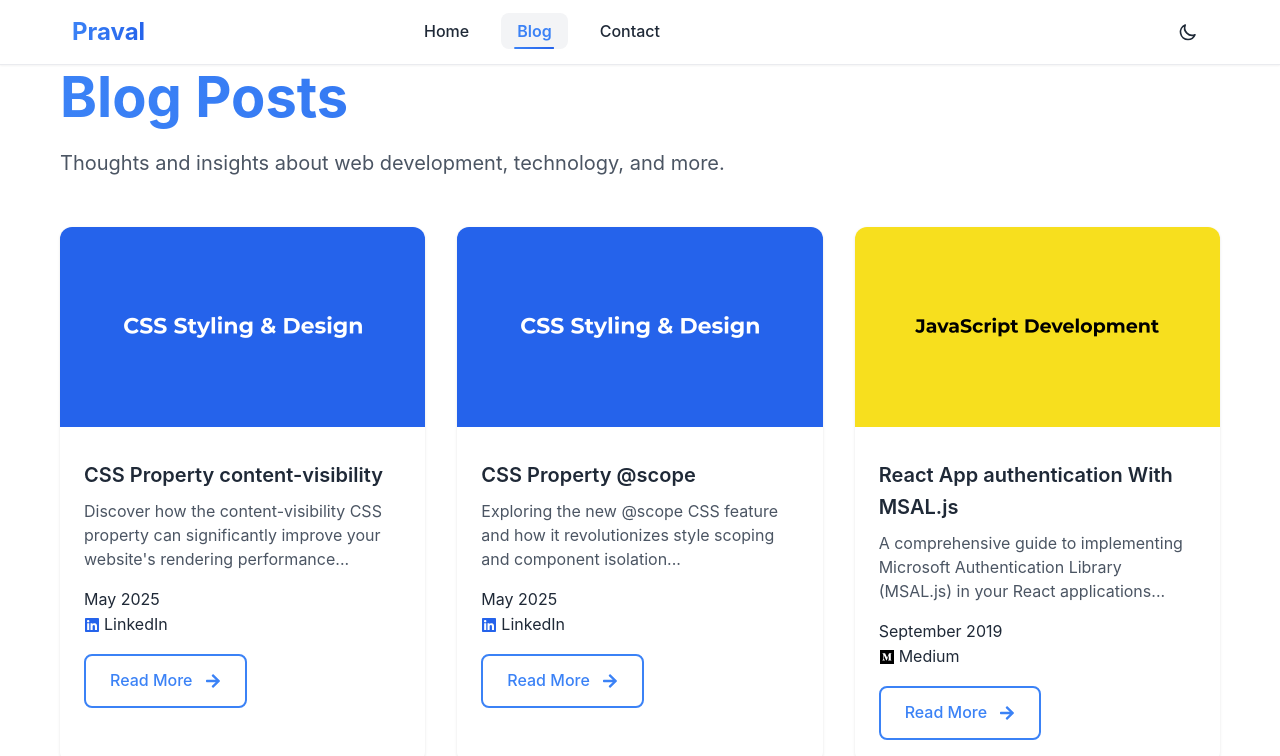
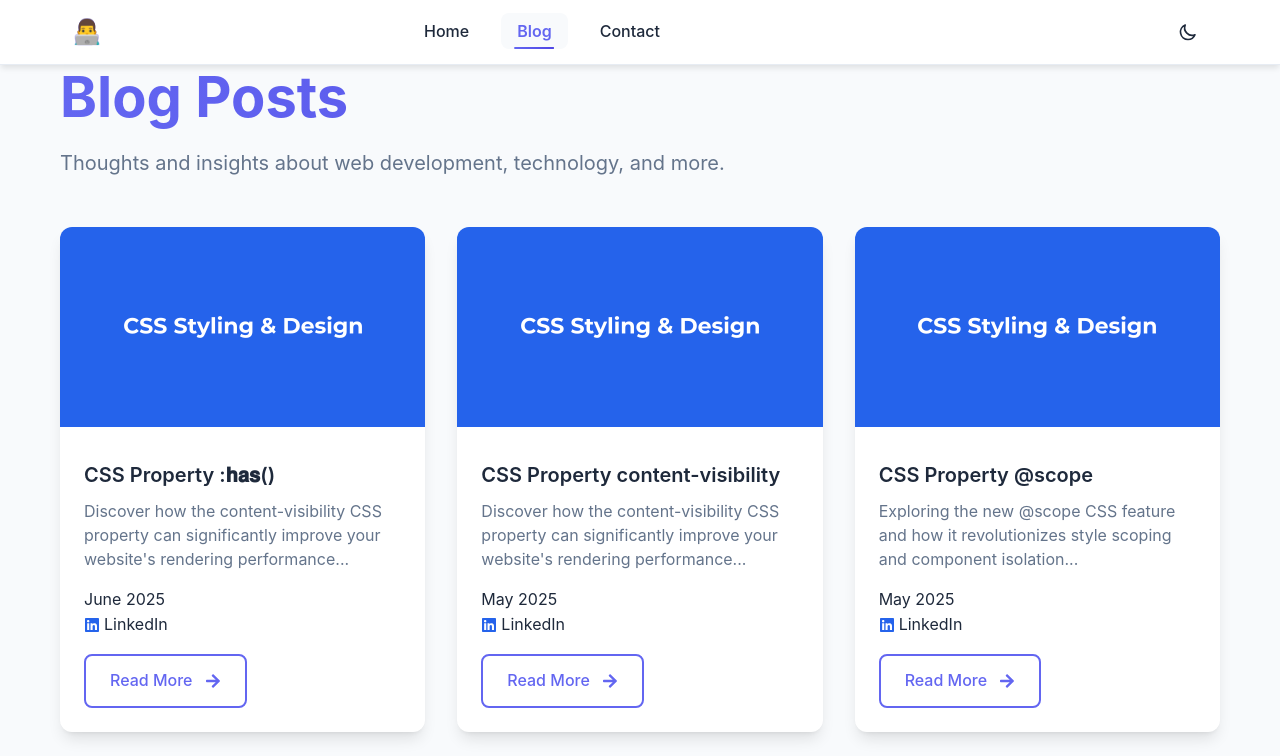
Before and after one commit to pravl/portfolio, a React (Vite) app: page /blog in a window 1280 px wide. Shown: the top 756 px of the page. Built offline with nearby package versions, Linux system fonts and the light colour scheme.

Commit message:
fix tab icon and add linkedin post

```diff
--- a/src/components/Navbar.tsx
+++ b/src/components/Navbar.tsx
@@ -40,8 +40,16 @@ const Navbar = () => {
   return (
     <nav className="navbar">
       <div className="container nav-container">
-        <Link to="/" className="nav-logo">
-          Praval
+        <Link to="/" className="nav-logo" style={{ textDecoration: 'none' }}>
+          <div style={{
+            fontSize: '24px',
+            color: 'initial',
+            background: 'none',
+            filter: 'none',
+            WebkitTextFillColor: 'initial'
+          }}>
+            👨‍💻
+          </div>
         </Link>
 
         <div className="nav-right">
--- a/src/pages/Blog.tsx
+++ b/src/pages/Blog.tsx
@@ -26,6 +26,15 @@ const Blog = () => {
       try {
         // Example data structure
         const samplePosts: BlogPost[] = [
+          {
+            id: '6',
+            title: 'CSS Property :𝐡𝐚𝐬()',
+            excerpt: 'Discover how the content-visibility CSS property can significantly improve your website\'s rendering performance...',
+            date: '2025-06',
+            image: cssPlaceholder,
+            url: 'https://www.linkedin.com/posts/praval-jain-aa346488_css-webdevelopment-frontend-activity-7334230875246600192-ktoh?utm_source=share&utm_medium=member_desktop&rcm=ACoAABKTtxsB51DHcjM3Df9RzmbHLljsUHYjS58',
+            source: 'linkedin',
+          },
           {
             id: '1',
             title: 'CSS Property content-visibility ',
--- a/src/styles/main.css
+++ b/src/styles/main.css
@@ -1,19 +1,19 @@
 :root {
   /* Colors */
-  --primary: #3b82f6;
-  --primary-dark: #2563eb;
-  --text-primary: #1f2937;
-  --text-secondary: #4b5563;
-  --background: #ffffff;
+  --primary: #6366f1;
+  --primary-dark: #4f46e5;
+  --text-primary: #1e293b;
+  --text-secondary: #64748b;
+  --background: #f8fafc;
   --card-bg: #ffffff;
-  --navbar-bg: rgba(255, 255, 255, 0.8);
-  --navbar-border: rgba(229, 231, 235, 0.8);
-  --navbar-shadow: 0 1px 2px 0 rgba(0, 0, 0, 0.05);
-  --navbar-blur: 8px;
-  --nav-link-hover: rgba(243, 244, 246, 0.9);
-  --nav-link-active: rgba(243, 244, 246, 1);
-  --nav-link-hover-shadow: 0 2px 4px rgba(0, 0, 0, 0.05);
-  --card-shadow: 0 1px 3px 0 rgba(0, 0, 0, 0.1), 0 1px 2px -1px rgba(0, 0, 0, 0.1);
+  --navbar-bg: rgba(255, 255, 255, 0.9);
+  --navbar-border: rgba(226, 232, 240, 0.8);
+  --navbar-shadow: 0 4px 6px -1px rgba(0, 0, 0, 0.1);
+  --navbar-blur: 12px;
+  --nav-link-hover: rgba(248, 250, 252, 0.95);
+  --nav-link-active: rgba(248, 250, 252, 1);
+  --nav-link-hover-shadow: 0 4px 6px rgba(0, 0, 0, 0.05);
+  --card-shadow: 0 10px 15px -3px rgba(0, 0, 0, 0.1), 0 4px 6px -4px rgba(0, 0, 0, 0.1);
 
   /* Sizes */
   --navbar-height: 4rem;
@@ -23,20 +23,20 @@
 }
 
 [data-theme='dark'] {
-  --primary: #60a5fa;
-  --primary-dark: #3b82f6;
-  --text-primary: #f3f4f6;
-  --text-secondary: #d1d5db;
-  --background: #111827;
-  --card-bg: #1f2937;
-  --navbar-bg: rgba(17, 24, 39, 0.8);
-  --navbar-border: rgba(55, 65, 81, 0.8);
-  --navbar-shadow: 0 1px 2px 0 rgba(0, 0, 0, 0.1);
-  --nav-link-hover: rgba(31, 41, 55, 0.9);
-  --nav-link-active: rgba(31, 41, 55, 1);
-  --nav-link-hover-shadow: 0 2px 4px rgba(0, 0, 0, 0.2);
-  --card-shadow: 0 1px 3px 0 rgba(0, 0, 0, 0.2), 0 1px 2px -1px rgba(0, 0, 0, 0.2);
-  --primary-rgb: 96, 165, 250;  /* RGB values for #60a5fa */
+  --primary: #818cf8;
+  --primary-dark: #6366f1;
+  --text-primary: #f1f5f9;
+  --text-secondary: #94a3b8;
+  --background: #0f172a;
+  --card-bg: #1e293b;
+  --navbar-bg: rgba(15, 23, 42, 0.9);
+  --navbar-border: rgba(51, 65, 85, 0.8);
+  --navbar-shadow: 0 4px 6px -1px rgba(0, 0, 0, 0.2);
+  --nav-link-hover: rgba(30, 41, 59, 0.95);
+  --nav-link-active: rgba(30, 41, 59, 1);
+  --nav-link-hover-shadow: 0 4px 6px rgba(0, 0, 0, 0.3);
+  --card-shadow: 0 10px 15px -3px rgba(0, 0, 0, 0.3), 0 4px 6px -4px rgba(0, 0, 0, 0.2);
+  --primary-rgb: 129, 140, 248;  /* RGB values for #818cf8 */
 }
 
 /* Theme transition */
```
Also changed, not shown: index.html (+2 -2 lines).
